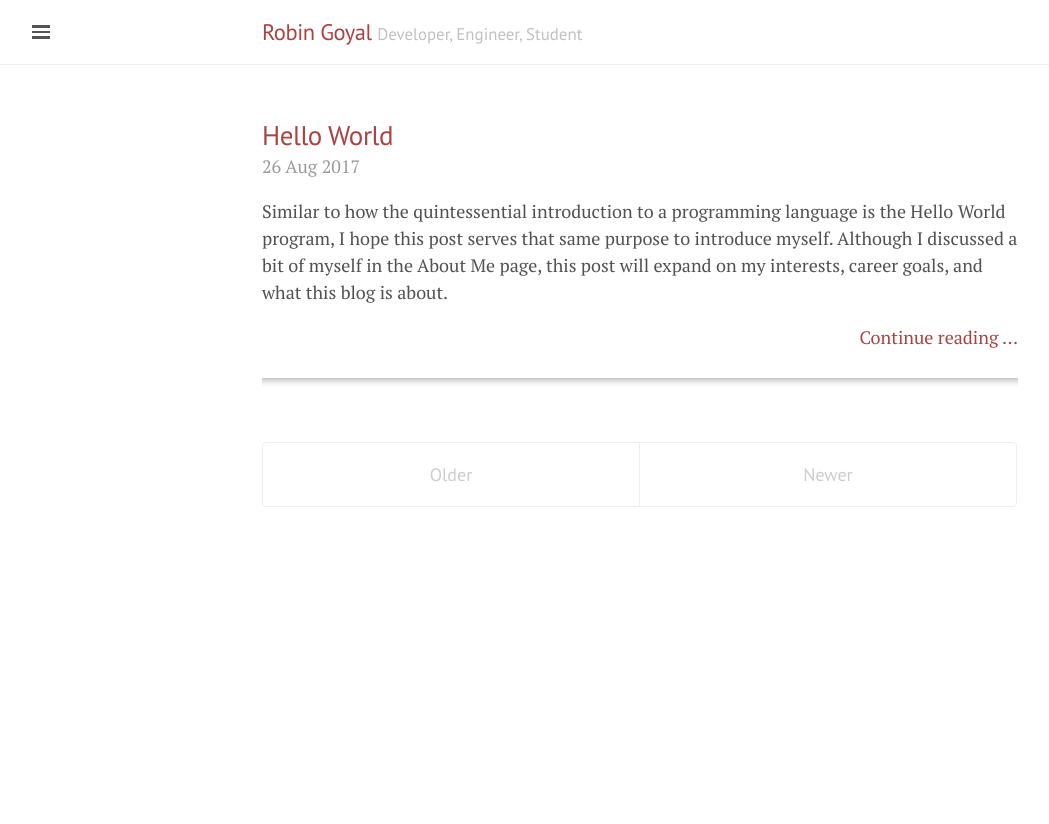
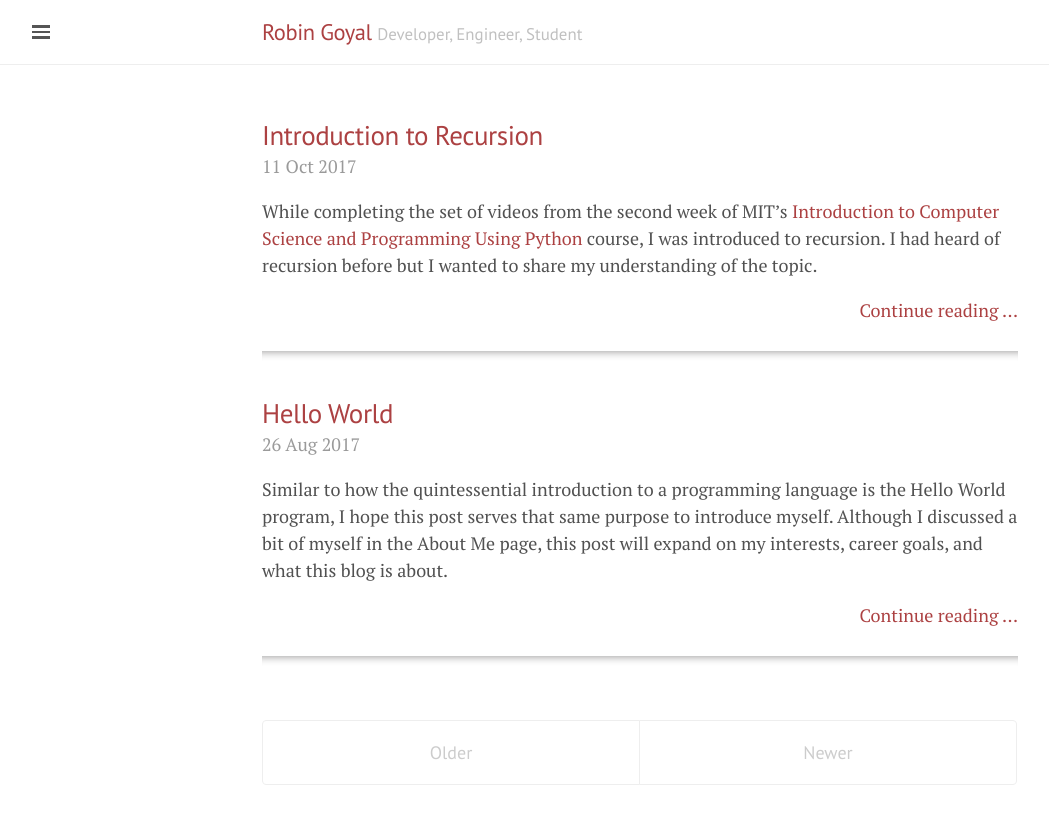
Before and after one commit to robgoyal/robgoyal.github.io, a Jekyll site: the page built from index.html, in a window 1280 px wide. Shown: the top 824 px of the page, without its empty margins (0-1049 px from the left). Built offline with Jekyll 4.4.1, drawn with Linux system fonts in a browser that asks for light colours; the list of posts is cut into pages by our own code; some of the changed lines change nothing that is shown.

Commit message:
Added post about recursion

````diff
--- /dev/null
+++ b/_posts/2017-10-11-introduction-recursion.md
@@ -0,0 +1,86 @@
+---
+layout: post
+title: Introduction to Recursion
+decription: Basics of recursion
+comments: True
+tags: [python, recursion, introduction]
+---
+
+While completing the set of videos from the second week of MIT's [Introduction to Computer Science and Programming Using Python](https://www.edx.org/course/introduction-computer-science-mitx-6-00-1x-11) course, I was introduced to recursion. I had heard of recursion before but I wanted to share my understanding of the topic.
+
+<!--more-->
+
+
+### Introduction
+
+Recursion is a technique used in programming to solve problems which fall under a divide and conquer paradigm. This paradigm revolves around the idea that the solution to a problem will depend on smaller solutions of the same problem. The most common application of recursion in computer science is a recursive function. A recursive function is when a function is called within the function definition.
+
+Recursion is used to break a problem down to the simplest case which can be solved. As a result recursive functions have two properties associated with them. These properties are:
+
+- Base case
+- Recursive case
+
+The base case will cause the function to exit if it is met. If the base case is not met, the recursive case is executed which should lead us one step closer to the base case.
+
+### Examples
+
+#### Factorial
+
+Calculating the [factorial](https://en.wikipedia.org/wiki/Factorial) of a number can be achieved using recursion. Any value that is passed to the function which is greater than 1 will reach the recursive case, where each function call will eventually reach the base case.
+
+```python
+def factorial(n):
+
+    # Base case
+    if n == 1:
+        return 1
+
+    # Recursive case
+    return n * factorial(n - 1)
+
+factorial(5)
+```
+
+The expected return value from factorial (5) should be 120 since 5*4*3*2*1 = 120.
+Going through a sample walkthrough of how this works should make it more clear. Using an example input of 5, the factorial of 5 is 5 x 4 x 3 x 2 x 1 = 120.
+
+- factorial (5) = 5 * factorial (4)
+- factorial (5) = 5 * (4 * factorial (3))
+- factorial (5) = 5 * (4 * (3 * factorial (2)))
+- factorial (5) = 5 * (4 * (3 * (2 * factorial (1))))
+- factorial (5) = 5 * (4 * (3 * (2 * (1)))) = 120
+
+In the first call of the function, the base case is not met so we call the factorial function again. The function calls continue until the base case is met. Once the base case is met, the function begins to return the values and break out of each function call. The final call returned a value that is equivalent to the mathematical calculation above.
+
+### Iteration vs Recursion
+Iteration is very similar to recursion but it doesn't require any function calls. The same recursive function for the factorial problem can be written as an iterative solution as well.
+
+```python
+def factorial(n):
+
+    # Initialize variable to hold product
+    product = 1
+
+    # Decrementing step size for range
+    for i in range(n, 0, -1):
+        product *= i
+
+    return product
+
+factorial(5)
+```
+
+This is an equivalent function in recursion but requires some extra steps such as initializing a variable, defining a range for the iteration, and performing the product calculation.
+
+### Dangers
+Recursive functions are dangerous if the recursive calls do not eventually reach the base case. This can result in infinite recursion since each execution of the function will continue to call the function. Even if infinite recursion does not occur, a large amount of recursive function calls can overload the stack space and cause stack overflow **.
+
+** In a future post, I will go over stack space and stack overflow.
+
+### Reflection
+
+Recursive functions are elegant solutions and are quite succint in nature. In the factorial example, the recursive implementation required no initialization for variables, no for loops and was easy to understand. This isn't always the case with recursion and can be difficult to read if the problem which is being broken down is more complex. Recursive functions utilize more memory resources whereas iteration can be a more efficient approach with memory restrictions. Ultimately, the approach to take is dependent on the requirements and functionality of the program.
+
+<aside class="notice">
+Hopefully, you enjoyed my first article at discussing and explaining a specific topic. This may have done more harm than good but with practice, I aim to achieve a level of clarity which will allow me to break down even the most complex of topics. I'm very receptive to any comments and discussions regarding this article or anything else you may like.
+</aside>
--- a/public/css/main.css
+++ b/public/css/main.css
@@ -119,18 +119,11 @@
   line-height: 2.5;
 }
 
-/* Future opportunity to add image to about me page.
-   Use .right class for the image and the row class for the
-   encapsulating div surrounding text and image. Add a div
-   with style=clear: both at end of text and image */
 
-/*.row {
-  display: block;
+// Aside notice css
+.notice {
+  padding-top: 20px;
+  color: #CCCCCC;
+  font-size: 0.9em;
+  font-style: italic;
 }
-
-.right {
-  float: right;
-  height: 50%;
-  width: 50%;
-  padding: 20px;
-}*/
````
